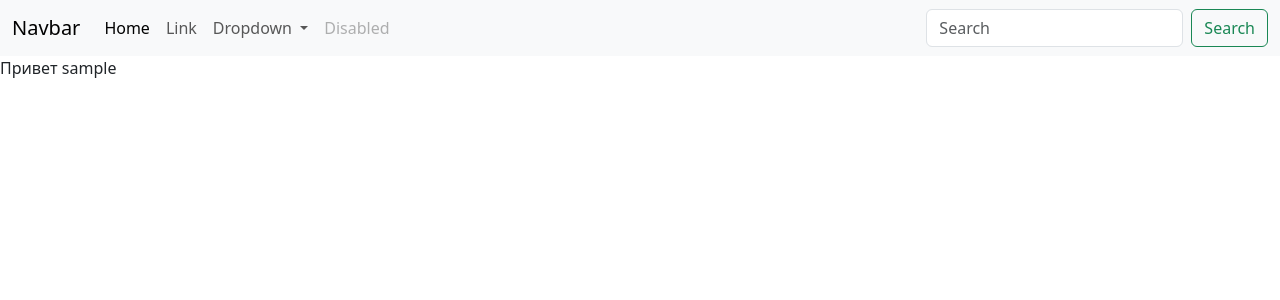
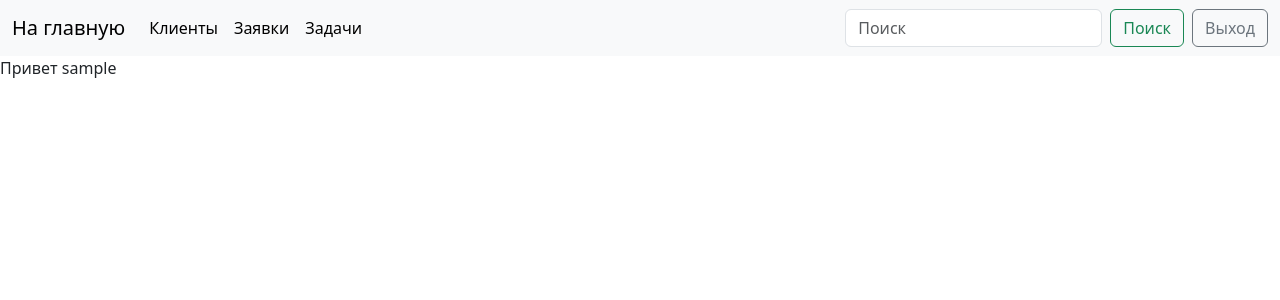
Before and after one commit to SergeyKurilko/vergCRM, a Django app: page /dashboard/ in a window 1280 px wide. Shown: the top 300 px of the page. Run offline with Django 5.2, Linux system fonts and the light colour scheme; the visitor is signed in with stand-in values (Sample User, id 1).

Commit message:
Описан navbar

```diff
--- a/crm/templates/crm/base.html
+++ b/crm/templates/crm/base.html
@@ -8,7 +8,7 @@
     integrity="sha256-/JqT3SQfawRcv/BIHPThkBvs0OEvtFFmqPF/lYI/Cxo="
     crossorigin="anonymous">
     </script>
-    <script src="https://cdn.jsdelivr.net/npm/bootstrap@5.3.3/dist/js/bootstrap.min.js" integrity="sha384-0pUGZvbkm6XF6gxjEnlmuGrJXVbNuzT9qBBavbLwCsOGabYfZo0T0to5eqruptLy" crossorigin="anonymous"></script>
+    <script src="https://cdn.jsdelivr.net/npm/bootstrap@5.3.3/dist/js/bootstrap.bundle.min.js" integrity="sha384-YvpcrYf0tY3lHB60NNkmXc5s9fDVZLESaAA55NDzOxhy9GkcIdslK1eN7N6jIeHz" crossorigin="anonymous"></script>
     <title>{% block title %}None{% endblock %}</title>
 </head>
 <body>
--- a/crm/templates/crm/incl/navbar.html
+++ b/crm/templates/crm/incl/navbar.html
@@ -1,36 +1,26 @@
 <nav class="navbar navbar-expand-lg bg-body-tertiary">
   <div class="container-fluid">
-    <a class="navbar-brand" href="{% url 'crm:dashboard' %}">Navbar</a>
+    <a class="navbar-brand" href="{% url 'crm:dashboard' %}">На главную</a>
     <button class="navbar-toggler" type="button" data-bs-toggle="collapse" data-bs-target="#navbarSupportedContent" aria-controls="navbarSupportedContent" aria-expanded="false" aria-label="Toggle navigation">
       <span class="navbar-toggler-icon"></span>
     </button>
     <div class="collapse navbar-collapse" id="navbarSupportedContent">
       <ul class="navbar-nav me-auto mb-2 mb-lg-0">
         <li class="nav-item">
-          <a class="nav-link active" aria-current="page" href="#">Home</a>
+          <a class="nav-link active" aria-current="page" href="#">Клиенты</a>
         </li>
         <li class="nav-item">
-          <a class="nav-link" href="#">Link</a>
-        </li>
-        <li class="nav-item dropdown">
-          <a class="nav-link dropdown-toggle" href="#" role="button" data-bs-toggle="dropdown" aria-expanded="false">
-            Dropdown
-          </a>
-          <ul class="dropdown-menu">
-            <li><a class="dropdown-item" href="#">Action</a></li>
-            <li><a class="dropdown-item" href="#">Another action</a></li>
-            <li><hr class="dropdown-divider"></li>
-            <li><a class="dropdown-item" href="#">Something else here</a></li>
-          </ul>
+          <a class="nav-link active" aria-current="page" href="#">Заявки</a>
         </li>
         <li class="nav-item">
-          <a class="nav-link disabled" aria-disabled="true">Disabled</a>
+          <a class="nav-link active" aria-current="page" href="#">Задачи</a>
         </li>
       </ul>
       <form class="d-flex" role="search">
-        <input class="form-control me-2" type="search" placeholder="Search" aria-label="Search">
-        <button class="btn btn-outline-success" type="submit">Search</button>
+        <input class="form-control me-2" type="search" placeholder="Поиск" aria-label="Search">
+        <button class="btn btn-outline-success" type="submit">Поиск</button>
       </form>
+      <button class="btn btn-outline-secondary ms-2" type="submit">Выход</button>
     </div>
   </div>
 </nav>
--- a/crm/views.py
+++ b/crm/views.py
@@ -13,7 +13,6 @@ from django.views.decorators.csrf import csrf_exempt
 
 def check_access_rights(user: User):
     return user.is_staff
-
 
 
 def main(request):
```
